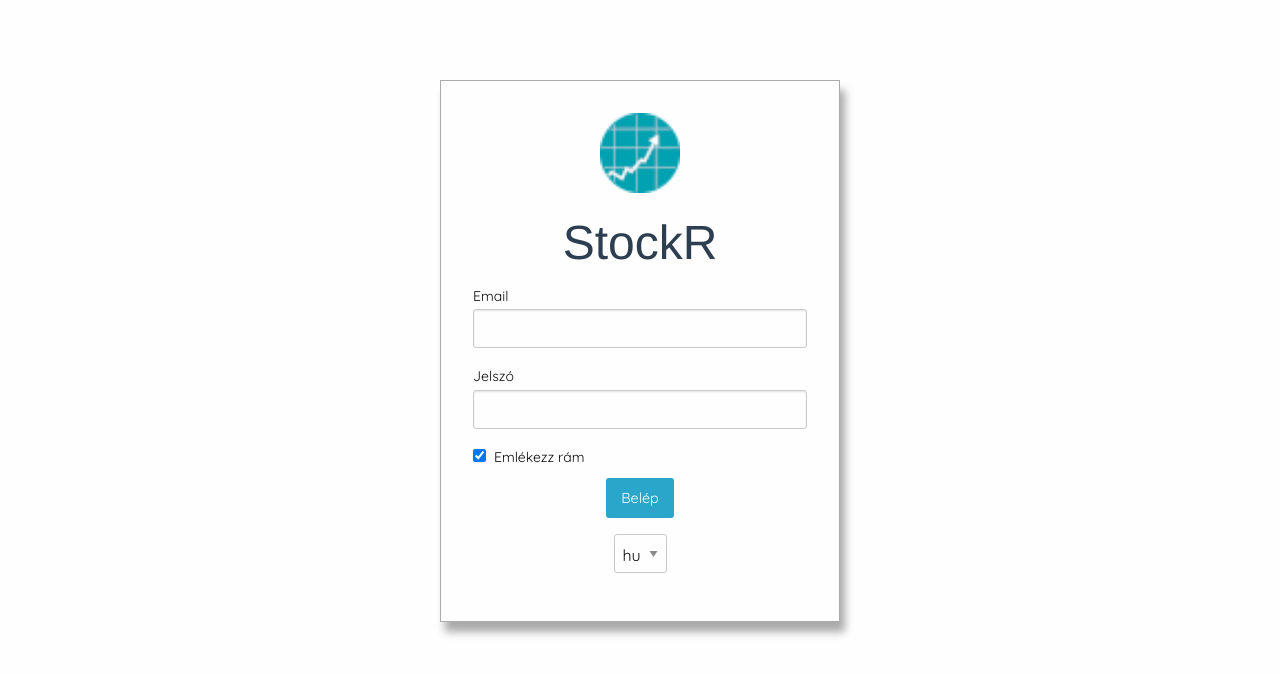
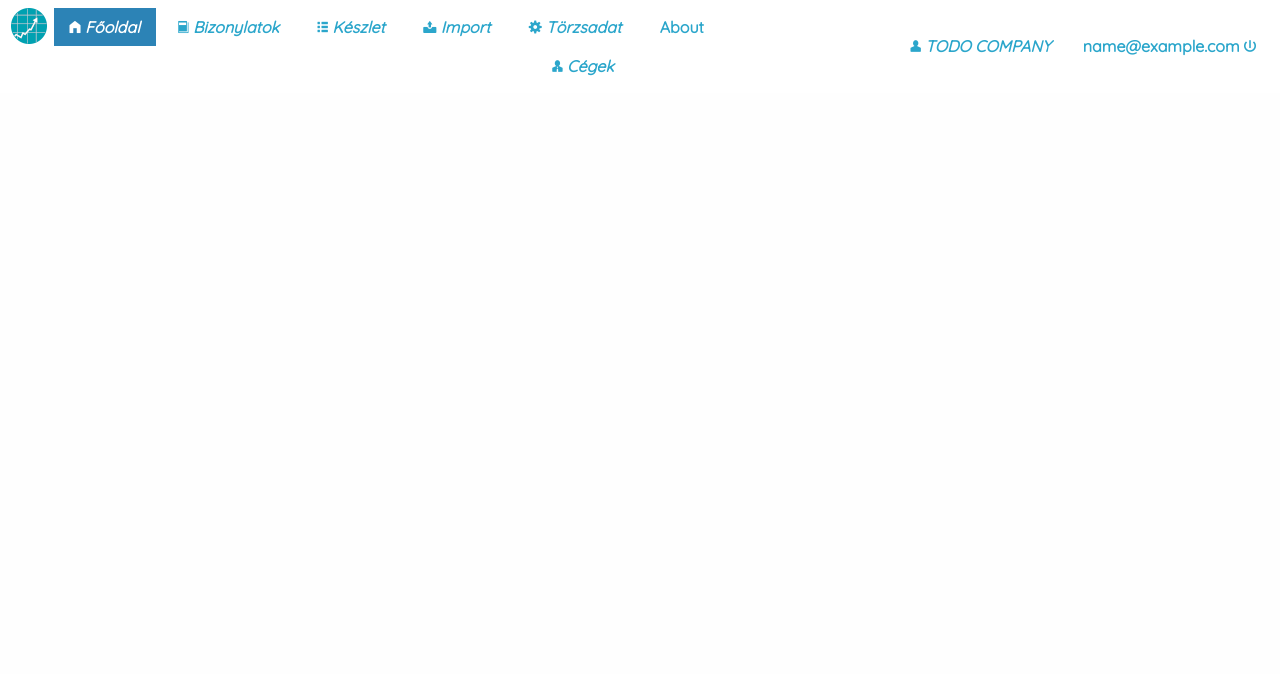
Before and after one commit to rrd108/stockr-vue, a Vue app: page /hu in a window 1280 px wide. Shown: the top 674 px of the page. Built offline with nearby package versions, Linux system fonts and the light colour scheme; sample sign-in values are in the browser's storage.

Commit message:
remember me implemented

```diff
--- a/src/components/StockRheader.vue
+++ b/src/components/StockRheader.vue
@@ -47,6 +47,7 @@ export default {
   methods: {
     logout() {
       this.$store.commit('removeUser');
+      localStorage.removeItem('user');
     }
   }
 }
--- a/src/components/StockRlogin.vue
+++ b/src/components/StockRlogin.vue
@@ -21,9 +21,8 @@
         </div>
 
         <div class="input checkbox">
-          <!-- TODO -->
           <label for="remember-me">
-            <input type="checkbox" name="remember_me" value="1" checked="checked" id="remember-me">{{$t("login.rememberme")}}
+            <input type="checkbox" name="remember_me" value="1" :checked="rememberme" id="remember-me">{{$t("login.rememberme")}}
           </label>
         </div>
     </fieldset>
@@ -58,7 +57,7 @@ export default {
     return {
       email : '',
       password: '',
-      user : {},
+      rememberme: true,
     }
   },
 
@@ -70,6 +69,13 @@ export default {
   computed : {
     hasError() {
       return this.email && this.password && !this.$store.state.user;
+    }
+  },
+
+  created() {
+    const user = JSON.parse(localStorage.getItem('user'));
+    if (user) {
+      this.$store.commit('saveUser', user);
     }
   },
 
@@ -89,7 +95,10 @@ export default {
             })
           })
           .then(resp => {
-              this.$store.commit('saveUser',resp.data);
+              this.$store.commit('saveUser', resp.data);
+              if (this.rememberme) {
+                localStorage.setItem('user', JSON.stringify(resp.data));
+              }
           })
           .catch(err => console.error(err));
       }
```
